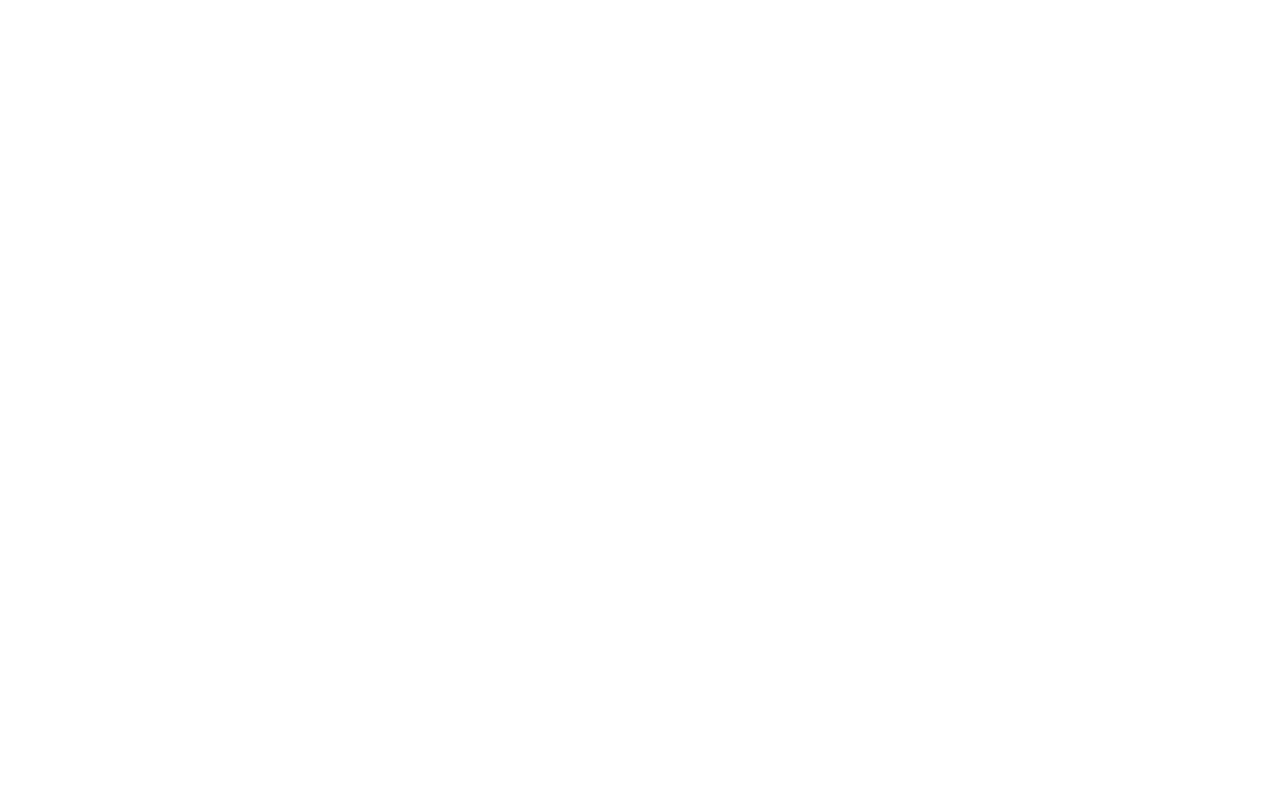
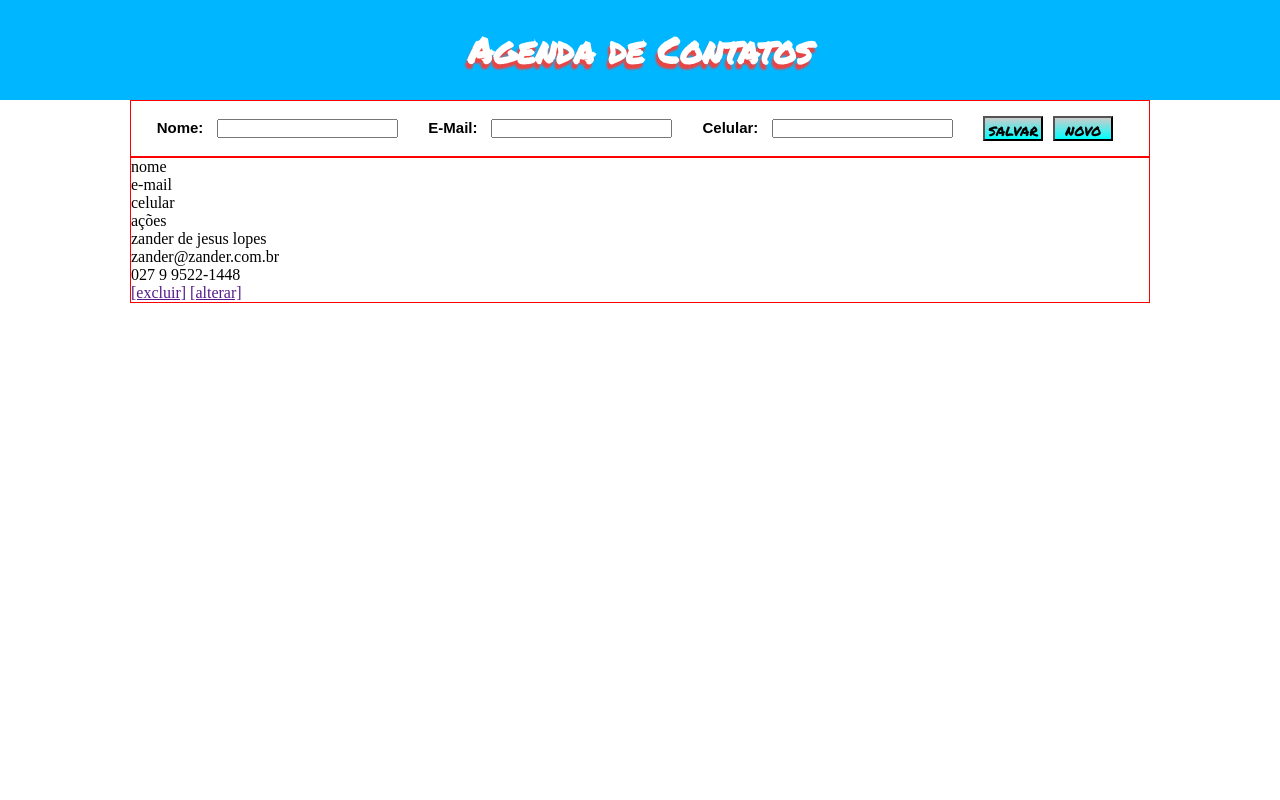
Before and after one commit to ztelecom/mycrud, a PHP site: page / in a window 1280 px wide. Before the commit the page is empty. Run offline with PHP 8.4, Linux system fonts and the light colour scheme.

Commit message:
Desenvovemimento do HTML terminado, e parte do CSS

```diff
--- /dev/null
+++ b/estilos.css
@@ -0,0 +1,63 @@
+* {
+    box-sizing: border-box;
+    margin: 0;
+    padding: 0;
+}
+header {
+    height: 100px;
+    background-color: rgb(0, 183, 255);
+    display: flex;
+    justify-content: center;
+    align-items: center;
+}
+
+header h1 {
+    font-family: 'Permanent Marker', cursive;
+    color: #FFF;
+    text-shadow: -2px 5px 2px rgb(233 68 68);
+    font-size: 36px;
+}
+.model {
+    display: flex;
+    justify-content: center;
+    padding-left: 130px;
+    padding-right: 130px;
+
+}
+.section-body {
+    width: 100%;
+    border: 1px solid red;
+}
+.section-form {
+    display: flex;
+    align-items: center;
+    justify-content: center;
+    flex-wrap: wrap;
+    height: auto;
+}
+.section-form-item {
+    margin: 15px;
+}
+.section-form-item label {
+    text-transform: capitalize;
+    font-size: 15px;
+    font-family: arial;
+    font-weight: 700;
+    margin-right: 10px;
+}
+.section-form-item input {
+
+}
+.section-form-item.bt {
+    display: flex;
+
+}
+.button {
+    background-image: linear-gradient(#ccc, #0ff);
+    margin-right: 10px;
+    width: 60px;
+    height: 25px;
+    font-size: 16px;
+    font-family: 'Permanent Marker';
+    color: #000;
+}
--- a/index.php
+++ b/index.php
@@ -1,2 +1,75 @@
-<?php
-?>
+<!DOCTYPE html>
+<html>
+    <head>
+        <meta charset="UTF-8">
+        <meta name="viewport" content="width=device-width, initial-scale=1.0" />
+        <title>My CRUD - Sistema de Agenda de Cadastro</title>
+        <!-- My CSS -->
+        <link rel="stylesheet" type="text/css" href="estilos.css" />
+        <!-- CSS de font google -->
+        <link rel="preconnect" href="https://fonts.googleapis.com">
+        <link rel="preconnect" href="https://fonts.gstatic.com" crossorigin>
+        <link href="https://fonts.googleapis.com/css2?family=Permanent+Marker&display=swap" rel="stylesheet">
+    </head>
+    <body>
+        <header>
+            <h1>Agenda de Contatos</h1>
+        </header>
+
+        <main>
+            <section class="model">
+                <div class="section-body">
+                    <form>
+                        <div class="section-form">
+
+                            <div class="section-form-item">
+                                <label>nome:</label>
+                                <input type="text" name="name"/>
+                            </div>
+
+                            <div class="section-form-item">
+                                <label>e-mail:</label>
+                                <input type="text" name="name"/>
+                            </div>
+
+                            <div class="section-form-item">
+                                <label>celular:</label>
+                                <input type="text" name="name"/>
+                            </div>
+
+                            <div class="section-form-item bt">
+                                <button class="button" name="salvar">salvar</button>
+                                <button class="button" name="novo">novo</button>
+                            </div>
+                        </div>
+                    </form>
+                </div>
+
+            </section>
+
+            <section class="model">
+                <div class="section-body">
+                    <div class="section-tabela">
+                        <div class="section-tabela-head">nome</div>
+                        <div class="section-tabela-head">e-mail</div>
+                        <div class="section-tabela-head">celular</div>
+                        <div class="section-tabela-head">ações</div>
+
+                        <div class="section-tabela-campos">zander de jesus lopes</div>
+                        <div class="section-tabela-campos">zander@zander.com.br</div>
+                        <div class="section-tabela-campos">027 9 9522-1448</div>
+                        <div class="section-tabela-campos">
+                            <div class="section-tabela-campos-bt">
+                                <a href="">[excluir]</a>
+                                <a href="">[alterar]</a>
+                            </div>
+                    </div>
+                </div>
+            </section>
+
+        </main>
+
+        <footer></footer>
+
+    </body>
+</html>
```
Also changed, not shown: modelo/exemplo CRUD.png (added).
